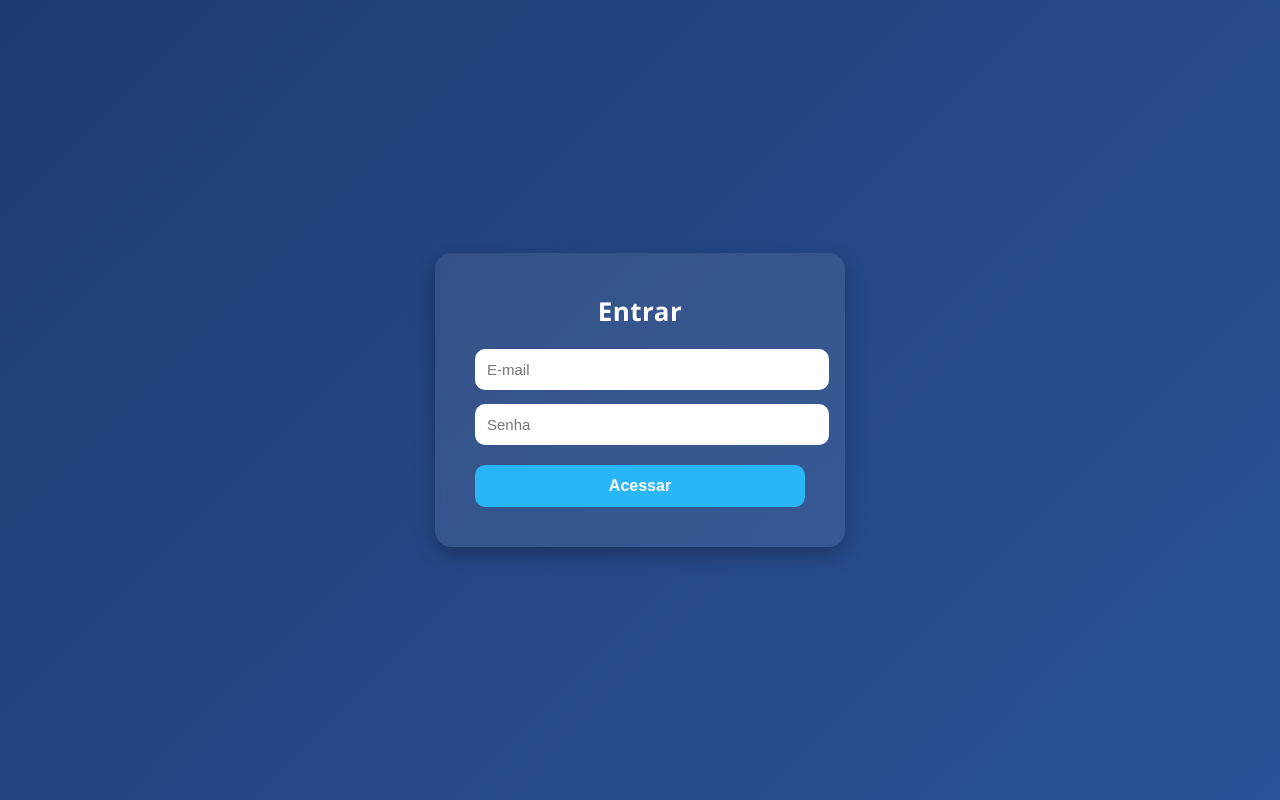
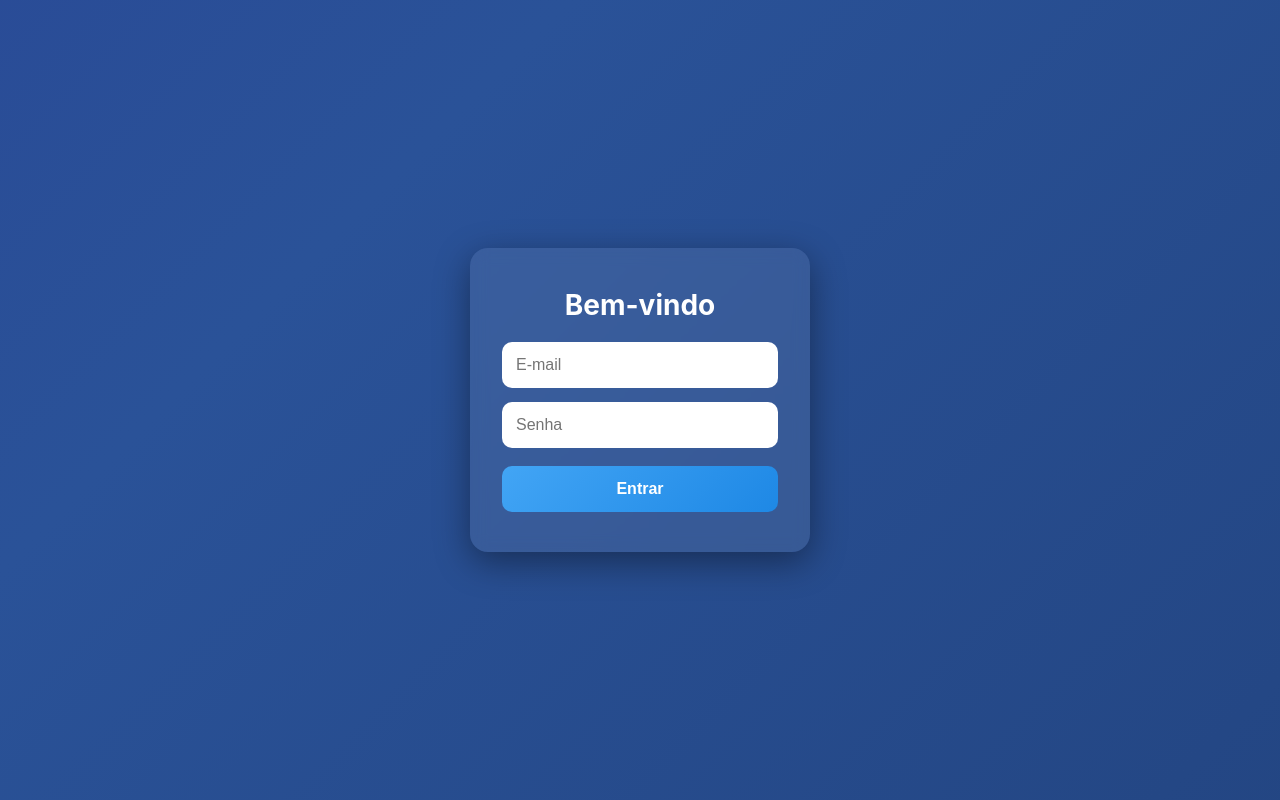
Before and after one commit to LowCreator7/Tikets, a plain HTML site: page login.html in a window 1280 px wide. Drawn offline with Linux system fonts and the light colour scheme.

Commit message:
Refactor login page with new styles and error handling

```diff
--- a/login.html
+++ b/login.html
@@ -3,94 +3,139 @@
 <head>
 <meta charset="UTF-8" />
 <meta name="viewport" content="width=device-width, initial-scale=1.0" />
-<title>Login - Sistema de Ingressos</title>
+<title>Sistema de Ingressos – Login</title>
 
 <!-- Firebase -->
 <script src="https://www.gstatic.com/firebasejs/10.8.0/firebase-app-compat.js"></script>
 <script src="https://www.gstatic.com/firebasejs/10.8.0/firebase-auth-compat.js"></script>
 
 <style>
+/* ==== RESET ==== */
+* {
+    margin: 0;
+    padding: 0;
+    box-sizing: border-box;
+}
+
+/* ==== BACKGROUND ANIMADO ==== */
 body {
-    margin: 0;
-    background: linear-gradient(135deg, #1e3c72, #2a5298);
-    font-family: "Segoe UI", Arial, sans-serif;
+    height: 100vh;
     display: flex;
     justify-content: center;
     align-items: center;
-    height: 100vh;
-    color: #fff;
+    font-family: "Inter", sans-serif;
+    background: linear-gradient(-45deg, #1e3c72, #2a5298, #283593, #1565c0);
+    background-size: 400% 400%;
+    animation: gradient 12s ease infinite;
 }
 
-.login-box {
-    background: #ffffff15;
-    padding: 40px;
-    border-radius: 16px;
-    width: 330px;
-    box-shadow: 0 8px 20px #0004;
-    backdrop-filter: blur(6px);
-    text-align: center;
+@keyframes gradient {
+    0% { background-position: 0 50%; }
+    50% { background-position: 100% 50%; }
+    100% { background-position: 0 50%; }
 }
 
-h2 {
-    margin: 0 0 20px;
-    font-size: 26px;
-    font-weight: bold;
-    letter-spacing: 0.5px;
+/* ==== LOGIN CARD (GLASS EFFECT) ==== */
+.login-card {
+    width: 340px;
+    background: rgba(255, 255, 255, 0.08);
+    padding: 40px 32px;
+    border-radius: 18px;
+    backdrop-filter: blur(8px);
+    box-shadow: 0 10px 35px rgba(0,0,0,0.4);
+    text-align: center;
+    animation: fadeIn 0.7s ease-out;
 }
 
+@keyframes fadeIn {
+    from { opacity: 0; transform: translateY(15px); }
+    to { opacity: 1; transform: translateY(0); }
+}
+
+/* ==== LOGO / TÍTULO ==== */
+.login-card h2 {
+    color: #fff;
+    font-size: 28px;
+    font-weight: 700;
+    margin-bottom: 20px;
+}
+
+/* ==== INPUTS ==== */
 input {
     width: 100%;
-    padding: 12px;
+    padding: 14px;
     border-radius: 10px;
     border: none;
+    outline: none;
     margin-bottom: 14px;
-    font-size: 15px;
+    font-size: 16px;
 }
 
+input:focus {
+    outline: 2px solid #64b5f6;
+    background: #eef6ff;
+}
+
+/* ==== BOTÃO ==== */
 button {
     width: 100%;
-    background: #29b6f6;
-    color: #fff;
-    padding: 12px;
+    padding: 14px;
+    margin-top: 4px;
+    font-size: 16px;
     border: none;
-    font-size: 16px;
     border-radius: 10px;
-    margin-top: 6px;
     cursor: pointer;
     font-weight: 600;
-    transition: 0.2s;
+    background: linear-gradient(135deg, #42a5f5, #1e88e5);
+    color: white;
+    transition: 0.25s;
 }
 
 button:hover {
-    background: #0288d1;
+    transform: scale(1.03);
+    background: linear-gradient(135deg, #64b5f6, #2196f3);
 }
 
+/* ==== ERRO ==== */
 .error-box {
-    background: #ff5252cc;
-    padding: 10px;
-    margin-top: 12px;
+    margin-top: 14px;
+    padding: 12px;
+    background: #e53935;
     border-radius: 10px;
     display: none;
+    color: white;
     font-size: 14px;
+    animation: slideDown 0.3s ease;
+}
+
+@keyframes slideDown {
+    from { opacity: 0; transform: translateY(-6px); }
+    to { opacity: 1; transform: translateY(0); }
+}
+
+/* LOADING BUTTON */
+.loading {
+    opacity: 0.7;
+    pointer-events: none;
 }
 </style>
 </head>
 
 <body>
 
-<div class="login-box">
-    <h2>Entrar</h2>
+<div class="login-card">
+    <h2>Bem-vindo</h2>
 
-    <input type="email" id="email" placeholder="E-mail" />
-    <input type="password" id="senha" placeholder="Senha" />
+    <input id="email" type="email" placeholder="E-mail" />
+    <input id="senha" type="password" placeholder="Senha" />
 
-    <button onclick="login()">Acessar</button>
+    <button id="btnLogin" onclick="login()">Entrar</button>
 
     <div id="erro" class="error-box"></div>
 </div>
 
 <script>
-// ================= FIREBASE CONFIG =================
+// ========== FIREBASE ==========
 const firebaseConfig = {
     apiKey: "AIzaSyD4Mwgq2qmjZ33VVR7RUFjZViUXJ3Ijpgk",
     authDomain: "sistemaingressos-a98f0.firebaseapp.com",
@@ -100,15 +145,15 @@ const firebaseConfig = {
     appId: "1:1227812590:web:07107c0e3069fe9dfbcdff"
 };
 firebase.initializeApp(firebaseConfig);
-
 const auth = firebase.auth();
 
-// ================= FUNÇÃO LOGIN =================
+// ========== LOGIN ==========
 function login() {
     const email = document.getElementById("email").value.trim();
     const senha = document.getElementById("senha").value;
+    const erro = document.getElementById("erro");
+    const btn = document.getElementById("btnLogin");
 
-    const erro = document.getElementById("erro");
     erro.style.display = "none";
 
     if (!email || !senha) {
@@ -116,46 +161,46 @@ function login() {
         return;
     }
 
+    btn.classList.add("loading");
+    btn.innerText = "Carregando...";
+
     auth.signInWithEmailAndPassword(email, senha)
-        .then(userCred => {
-            const emailLogado = userCred.user.email;
+        .then((cred) => {
+            const mail = cred.user.email;
 
-            // ADMIN
-            if (emailLogado.endsWith("@admin.com")) {
+            if (mail.endsWith("@admin.com")) {
                 window.location.href = "admin.html";
-                return;
+            } else if (mail.endsWith("@staff.com")) {
+                window.location.href = "painel.html";
+            } else {
+                showError("Este e-mail não tem permissão.");
+                auth.signOut();
             }
-
-            // VENDEDOR
-            if (emailLogado.endsWith("@staff.com")) {
-                window.location.href = "painel.html";
-                return;
-            }
-
-            // OUTROS → bloqueado
-            showError("Este e-mail não tem autorização.");
-            auth.signOut();
         })
-        .catch(err => {
-            showError("Erro: " + traduzErro(err.code));
+        .catch((err) => {
+            showError(traduzErro(err.code));
+        })
+        .finally(() => {
+            btn.classList.remove("loading");
+            btn.innerText = "Entrar";
         });
 }
 
-// ================= ERROS BONITOS =================
+// ========== MENSAGENS ==========
+function showError(msg) {
+    const erro = document.getElementById("erro");
+    erro.innerHTML = msg;
+    erro.style.display = "block";
+}
+
 function traduzErro(code) {
     switch(code) {
         case "auth/user-not-found": return "Usuário não encontrado.";
         case "auth/wrong-password": return "Senha incorreta.";
         case "auth/invalid-email": return "E-mail inválido.";
-        case "auth/too-many-requests": return "Muitas tentativas. Aguarde um momento.";
+        case "auth/too-many-requests": return "Muitas tentativas. Tente mais tarde.";
         default: return "Erro ao fazer login.";
     }
-}
-
-function showError(msg) {
-    const erro = document.getElementById("erro");
-    erro.innerText = msg;
-    erro.style.display = "block";
 }
 </script>
 
```
